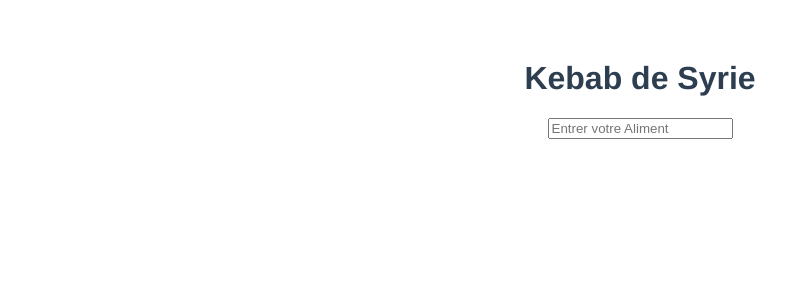
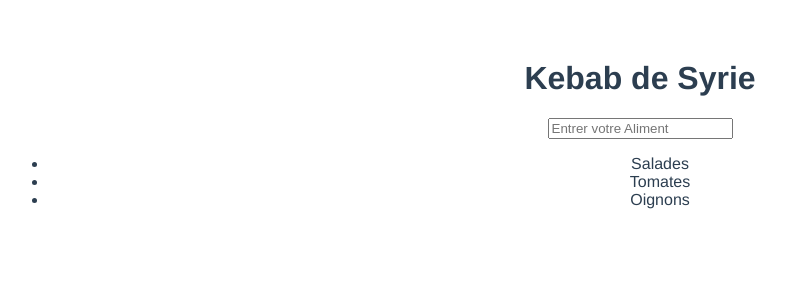
Before and after one commit to Kahwix/Proj06-ToDoList_with_Vue.js, a Vue app: page / in a window 1280 px wide. Shown: the top 300 px of the page, without its empty margins (0-786 px from the left). Built offline with nearby package versions, Linux system fonts and the light colour scheme.

Commit message:
Link ListItem at List for get a visuel on my Array

```diff
--- a/src/components/TodoList.vue
+++ b/src/components/TodoList.vue
@@ -2,7 +2,7 @@
     <div>
         <h1>Kebab de Syrie</h1>
         <TodoInputText />
-        <TodoListItem />
+        <TodoListItem :bouf="bouf" />
     </div>
 </template>
 
@@ -17,13 +17,11 @@ components: {
   },
   data() {
     return {
-      todos: ["Salades", "Tomates", "Oignons"]
+      bouf: ["Salades", "Tomates", "Oignons"]
     };
   }
 };
-
 </script>
 
 <style>
-
 </style>
--- a/src/components/TodoListItem.vue
+++ b/src/components/TodoListItem.vue
@@ -1,10 +1,12 @@
 <template>
-
+  <ul>
+    <li v-for="eat in bouf">{{ eat }}</li>
+  </ul>
 </template>
 
 <script>
 export default {
-
+    props: ["bouf"]
 }
 </script>
 
```
